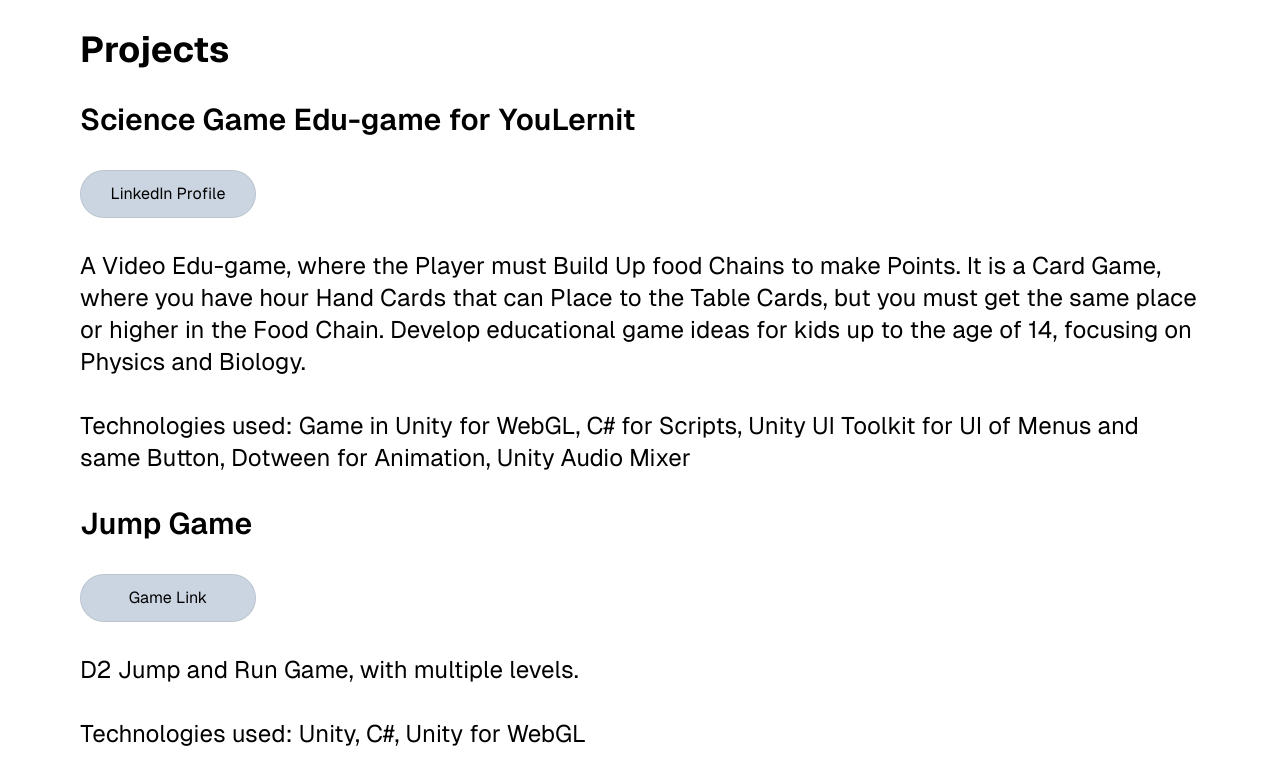
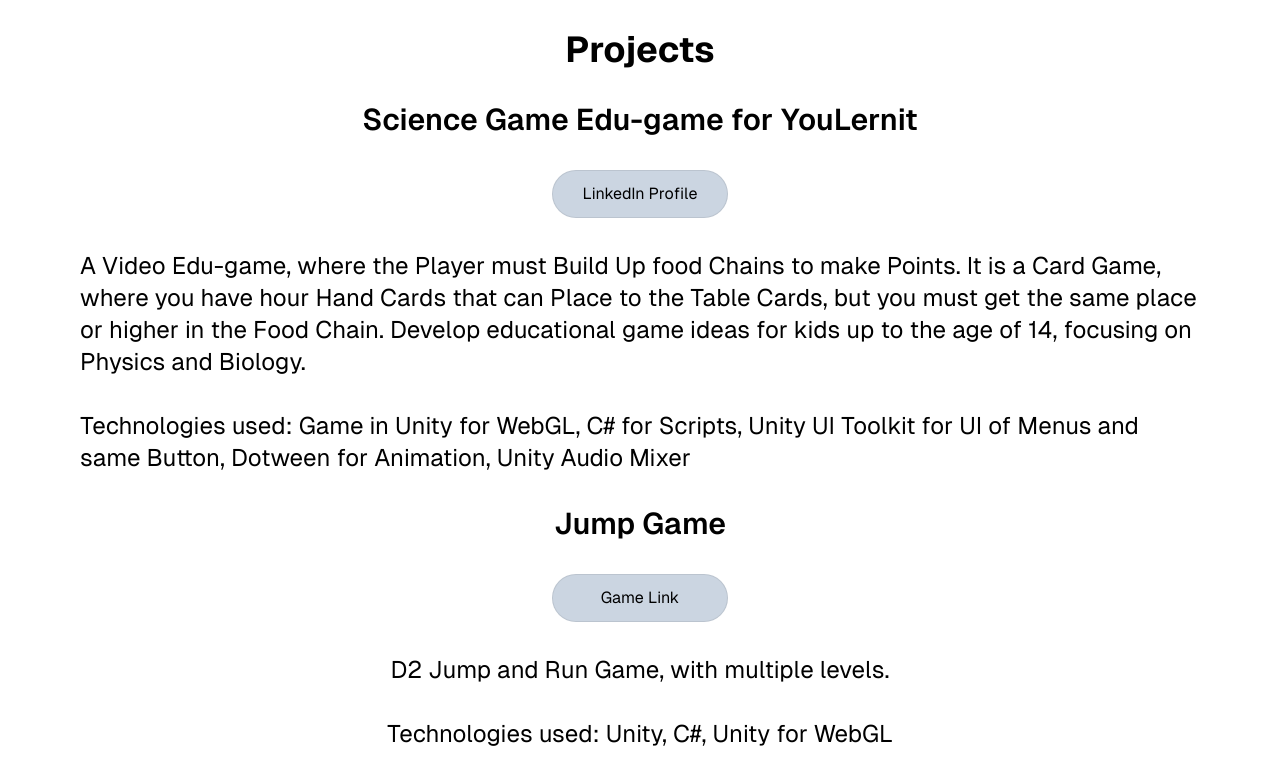
Before and after one commit to Bernkra96/portfolio, a Next.js app: page / in a window 1280 px wide. Shown: the part 1560-2340 px from the top of the page. Built offline with nearby package versions, Linux system fonts and the light colour scheme.

Commit message:
Udate text Center

```diff
--- a/src/app/page.tsx
+++ b/src/app/page.tsx
@@ -26,7 +26,7 @@
   const pageProjectsData = JSON.parse(pageProjectsFile);
   return (
     <div className="grid grid-rows-[20px_1fr_20px] items-center justify-items-center min-h-screen p-8 pb-20 gap-16 sm:p-20 font-[family-name:var(--font-geist-sans)]">
-      <main className="flex flex-col gap-8 row-start-2 items-center sm:items-start">
+      <main className="flex flex-col gap-8 row-start-2 items-center sm:items-center">
         <Image
           className="rounded-full justify-center"
           src="https://avatars.githubusercontent.com/u/110023253?v=4"
@@ -49,7 +49,7 @@
           {pageTextData.content}
         </p>
 
-        <div className="flex gap-4 items-center flex-col sm:flex-row">
+        <div className="flex gap-4 items-center flex-col sm:flex-row  ">
           <a
             className="rounded-full border bg-gray-300  dark:bg-gray-900 border-solid border-black/[.08] dark:border-white/[.145] transition-colors flex items-center justify-center hover:bg-[#f2f2f2] dark:hover:bg-[#1a1a1a] hover:border-transparent text-sm sm:text-base h-10 sm:h-12 px-4 sm:px-5 sm:min-w-44"
             href="https://www.linkedin.com/in/bernhard-kratky/"
@@ -87,7 +87,7 @@
                 key={storeData.linkText}
               >
                 <a
-                  className="rounded-full border bg-slate-300 dark:bg-gray-900 border-solid border-black/[.08] dark:border-white/[.145] transition-colors flex items-center justify-center hover:bg-[#f2f2f2] dark:hover:bg-[#1a1a1a] hover:border-transparent text-sm sm:text-base h-10 sm:h-12 px-4 sm:px-5 sm:min-w-44"
+                  className="rounded-full border bg-slate-300 dark:bg-gray-900 border-solid border-black/[.08] dark:border-white/[.145] transition-colors flex items-center justify-center hover:bg-[#f2f2f2] dark:hover:bg-[#1a1a1a] hover:border-transparent text-sm sm:text-base h-10 sm:h-12 px-4 sm:px-5 sm:min-w-44 "
                   href={storeData.linkUrl}
                   target="_blank"
                   rel="noopener noreferrer"
@@ -104,7 +104,7 @@
           Projects
         </h2>
 
-        <ul className="flex flex-col gap-8 row-start-2 items-center sm:items-start">
+        <ul className="flex flex-col gap-8 row-start-2 items-center ">
           {pageProjectsData.map(
             (jobData: {
               link: { url: string; text: string };
@@ -118,7 +118,7 @@
               content: string;
             }) => (
               <li
-                className="flex flex-col gap-8 row-start-2 items-center sm:items-start"
+                className="flex flex-col gap-8 row-start-2 items-center"
                 key={jobData.title}
               >
                 <h3 className="text-3xl text-center sm:text-left font-[family-name:var(--font-geist-mono) font-semibold ">
@@ -172,7 +172,7 @@
           {' '}
           Jobs
         </h3>
-        <ul className="flex flex-col gap-8 row-start-2 items-center sm:items-start">
+        <ul className="flex flex-col gap-8 row-start-2 items-center ">
           {pageJobData.map(
             (jobData: {
               title: string;
@@ -182,7 +182,7 @@
             }) => (
               <li
                 key={jobData.title}
-                className="flex flex-col gap-8 row-start-2 items-center sm:items-start"
+                className="flex flex-col gap-8 row-start-2 items-center"
               >
                 <h3 className="text-3xl text-center sm:text-left font-[family-name:var(--font-geist-mono) font-semibold ">
                   {jobData.title}
@@ -201,7 +201,7 @@
         <h3 className="text-4xl text-center sm:text-left font-[family-name:var(--font-geist-mono) font-bold">
           Education
         </h3>
-        <ul className="flex flex-col gap-8 row-start-2 items-center sm:items-start">
+        <ul className="flex flex-col gap-8 row-start-2 items-center  ">
           {pageEducationData.map(
             (educationData: {
               title: string;
@@ -210,7 +210,7 @@
             }) => (
               <li
                 key={educationData.title}
-                className="flex flex-col gap-8 row-start-2 items-center sm:items-start"
+                className="flex flex-col gap-8 row-start-2 items-center  "
               >
                 <h3 className="text-3xl text-center sm:text-left font-[family-name:var(--font-geist-mono) font-semibold ">
                   {educationData.title}
```
